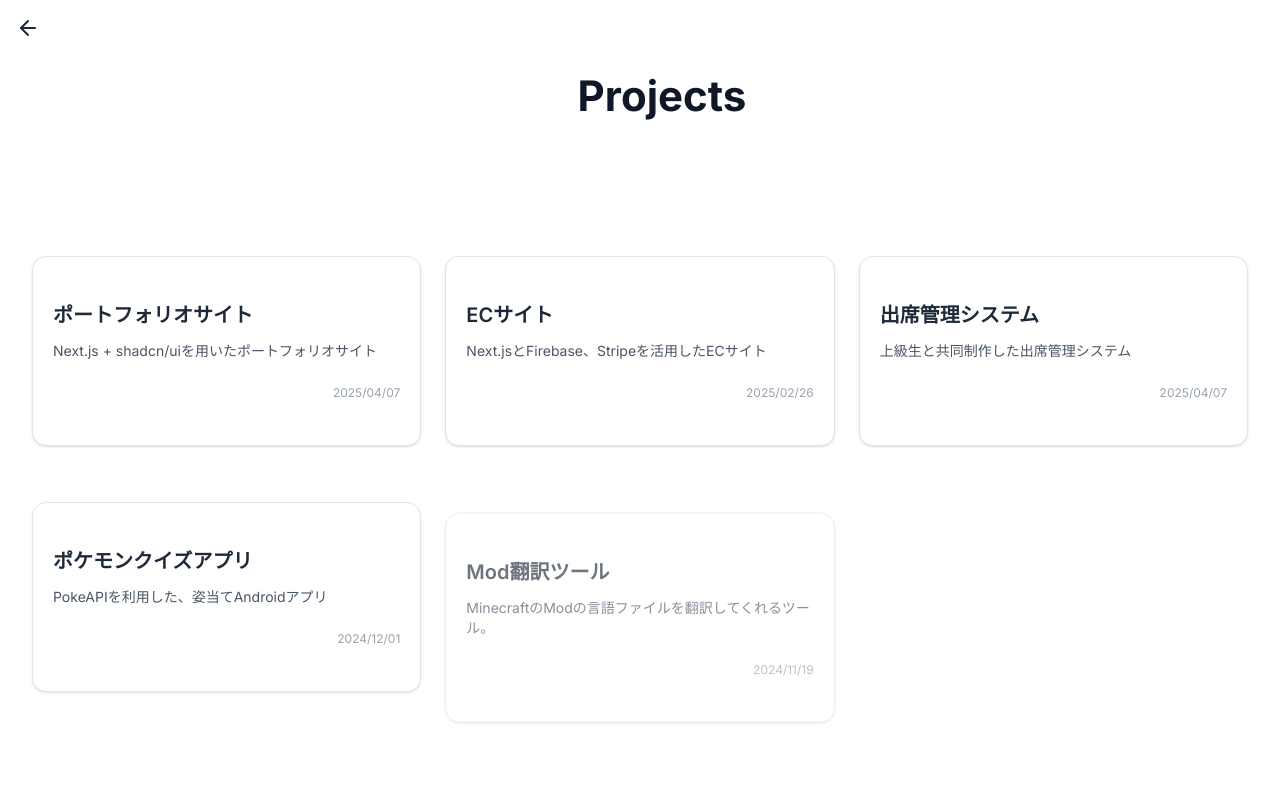
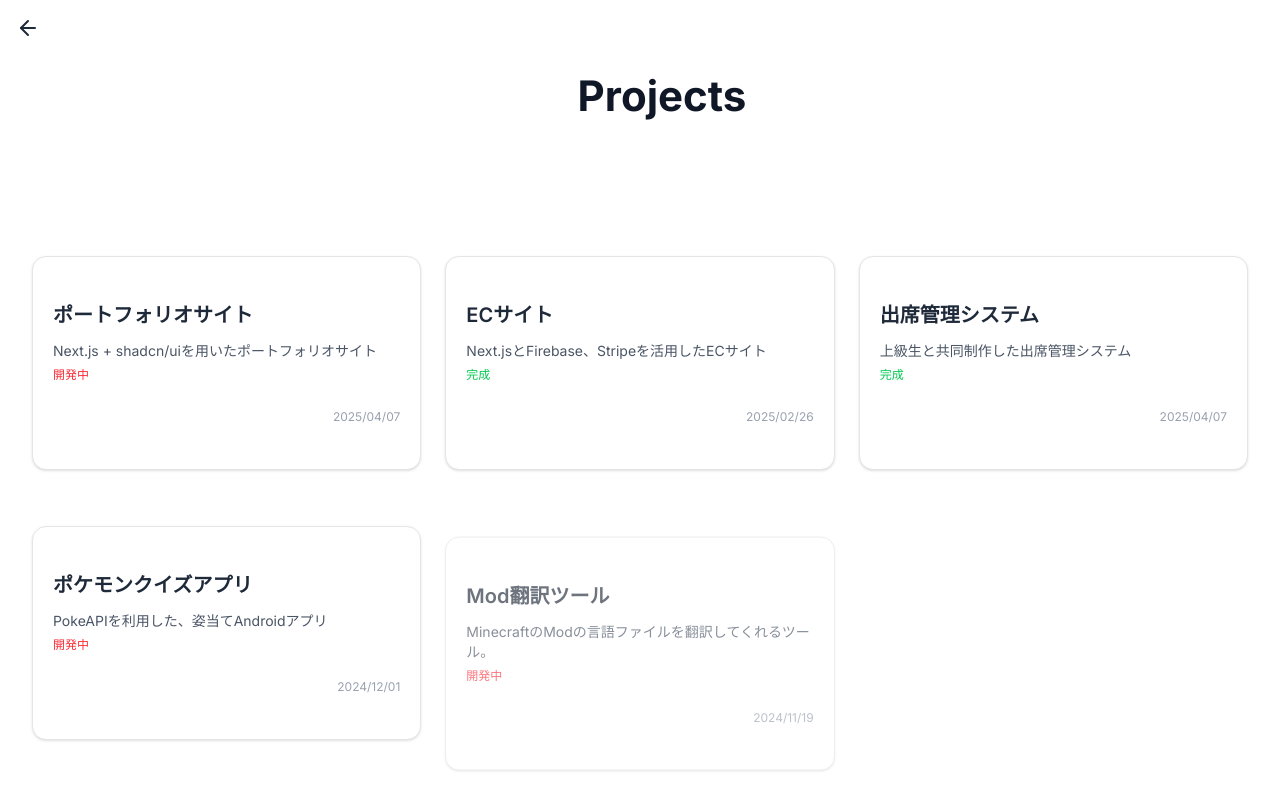
Before and after one commit to Mintostar/portfolio-app, a Next.js app: page /projects in a window 1280 px wide. Built offline with nearby package versions, Linux system fonts and the light colour scheme.

Commit message:
- プロジェクトカードに開発中と完成のタグが表示されるようにした。

```diff
--- a/components/ProjectCard.tsx
+++ b/components/ProjectCard.tsx
@@ -7,6 +7,7 @@ type Project = {
   title: string;
   description: string;
   date?: string;
+  isDeveloping?: boolean;
 };
 
 export const ProjectCard = ({
@@ -31,9 +32,14 @@ export const ProjectCard = ({
             <p className="text-sm text-gray-600 dark:text-gray-400">
               {project.description}
             </p>
+            {project.isDeveloping && (
+              <span className="text-xs text-red-500">開発中</span>
+            )}
+            {!project.isDeveloping && (
+              <span className="text-xs text-green-500">完成</span>
+            )}
           </div>
 
-          {/* 日付を下に配置 */}
           {project.date && (
             <div className="mt-auto pt-6 text-xs text-gray-400 dark:text-gray-500 text-right">
               {project.date}
--- a/data/projects.ts
+++ b/data/projects.ts
@@ -11,6 +11,7 @@ export interface Project {
   highlights: string;
   reflections: string;
   futurePlans: string;
+  isDeveloping: boolean;
 }
 
 export const projects: Project[] = [
@@ -42,6 +43,7 @@ export const projects: Project[] = [
       "Framer Motionの理解が浅く、実装に時間がかかった。詳細なページのデザインを考えずに実装を始めてしまったため、少し迷走してしまった。",
     futurePlans:
       "プロジェクトごとのイメージ画像を入れたい。global.cssを用いてのダークモードの実装をしたい。",
+    isDeveloping: true,
   },
   {
     title: "ECサイト",
@@ -68,6 +70,7 @@ export const projects: Project[] = [
       "データベースの設計が甘かった。途中からすべて見直す羽目になり、時間がかかった。デザインも大まかにしか決めていなかったため、途中からノーマルなCSSからTailwind CSSに切り替えたりと、時間を食ってしまった。",
     futurePlans:
       "計画段階で実装したかった機能である、Youtube Shortsのような動画で商品を紹介する機能や、カートの商品の一括購入機能(商品をFirestoreに保存していてできなかった)を実装したい。",
+    isDeveloping: false,
   },
   {
     title: "出席管理システム",
@@ -89,6 +92,7 @@ export const projects: Project[] = [
     reflections:
       "フロントエンドの実装を担当したが、デザインをそのまま実装することができたため、特に問題はなかった。",
     futurePlans: "当初計画していた機能は実装できたので、開発は終了した。",
+    isDeveloping: false,
   },
   {
     title: "ポケモンクイズアプリ",
@@ -105,6 +109,7 @@ export const projects: Project[] = [
       "課題を完了することができなかった。先生が、手順を書いてくれていたが、それに気が付かずに実装を進めてしまったため、時間がかかってしまった。",
     futurePlans:
       "姿を表示させたいポケモンの名前と、4択の選択肢までは実装できていたので、あとは、名前をもとに、画像を取得して表示する機能を実装すれば完成。",
+    isDeveloping: true,
   },
   {
     title: "Mod翻訳ツール",
@@ -128,6 +133,7 @@ export const projects: Project[] = [
       "翻訳の精度、速度ともに遅く、巨大なファイル相手だと時間がかかったり、APIの制限に引っかかることある。",
     futurePlans:
       "GUIの実装。また、今は一行ずつ翻訳しているが、複数行をまとめて翻訳できるようにしたい。ユーザー辞書を実装して、特定の単語を優先的に翻訳できるようにしたい。",
+    isDeveloping: true,
   },
   {
     title: "音楽プレイヤー",
@@ -143,5 +149,6 @@ export const projects: Project[] = [
     reflections: "まだ開発初期段階なので、特に反省点はありません。",
     futurePlans:
       "最低限の機能で動く軽量な音楽プレイヤーを目指しているため、機能を後からインストールできるような機能を実装したい。",
+    isDeveloping: true,
   },
 ];
```
